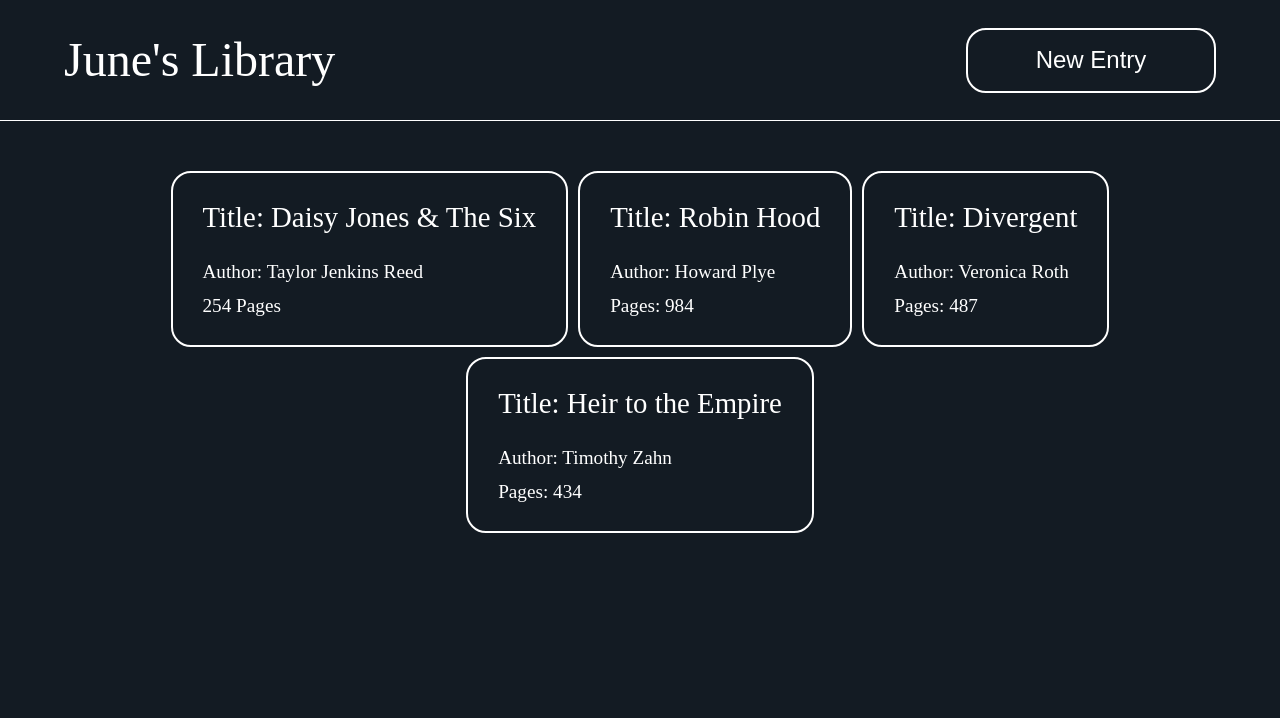
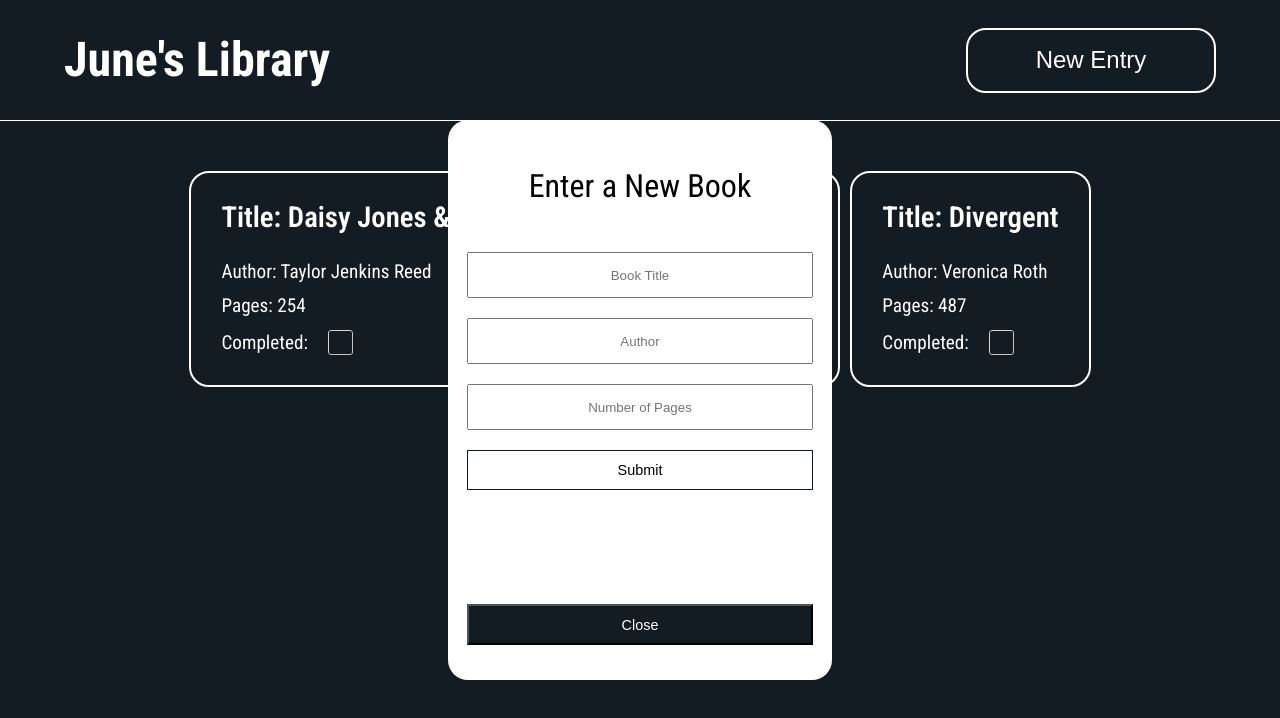
Before and after one commit to juniortorr/library, a plain HTML site: page index.html in a window 1280 px wide. Both pictures are taken after a click on the button "New Entry". Drawn offline with Linux system fonts and the light colour scheme.

Commit message:
finished javascript that allowed check marks on cards

```diff
--- a/index.css
+++ b/index.css
@@ -46,8 +46,13 @@ table {
 	border-collapse: collapse;
 	border-spacing: 0;
 }
+body {
+    font-family: 'Open Sans', sans-serif;
+font-family: 'Roboto Condensed', sans-serif;
+}
 
 .container {
+    position: relative;
     background-color: #131B23;
     color: white;
     height: 100vh;
@@ -70,6 +75,7 @@ table {
 }
 .headerTxt h1 {
     font-size: 3rem;
+    font-weight: bold;
 }
 .headerTxt button {
     height: 65px;
@@ -83,11 +89,13 @@ table {
 }
 .headerTxt button:hover {
     cursor: pointer;
+    background-color: white;
+    border: 2px solid #131B23;
+    color: #131B23;
 }
 
-.hidden {
-    display: none;
-}
+
+
 .libraryContainer {
     width: 80%;
     display: flex;
@@ -108,10 +116,75 @@ table {
     border: 2px solid white;
 }
 .card h1 {
+    font-weight: 600;
     font-size: 1.8rem;
     margin-bottom: 15px;
+}
+.card img {
+    height: 25px;
+    width: 25px;
+}
+.readCheck{
+    display: flex;
+    gap: 20px;
+    align-items: center;
 }
 .card h2 {
     font-size: 1.2rem;
 
 }
+.popUp {
+    color: black;
+    position: absolute;
+    height: 70%;
+    background-color: white;
+    width: 30vw;
+    left: 35%;
+    bottom: 15%;
+    border-radius: 20px;
+    display: flex;
+    justify-content: center;
+    flex-direction: column;
+    align-items: center;
+}
+.popUp > h1 {
+    font-size: 2rem;
+    margin-top: 50px;
+}
+form {
+    margin-top: 50px;
+    height: 80%;
+    width: 90%;
+    display: flex;
+    flex-direction: column;
+    gap: 20px;
+    color: black;
+}
+input {
+    text-align: center;
+    height: 40px;
+}
+.popUp form button {
+    outline: none;
+    height: 40px;
+    font-size: .9rem;
+    font-weight: semi-bold;
+    background-color: white;
+    border: 1px solid #131B23;
+    cursor: pointer;
+
+}
+
+.close {
+    height: 50px;
+    font-size: .9rem;
+    width: 90%;
+    margin-bottom: 35px;
+    cursor: pointer;
+    background-color: #131B23;
+    color: white;
+}
+
+.hidden {
+    display: none;
+}
--- a/index.html
+++ b/index.html
@@ -5,6 +5,9 @@
     <meta name="viewport" content="width=device-width, initial-scale=1.0">
     <title>Document</title>
     <link rel="stylesheet" href="index.css">
+    <link rel="preconnect" href="https://fonts.googleapis.com">
+<link rel="preconnect" href="https://fonts.gstatic.com" crossorigin>
+<link href="https://fonts.googleapis.com/css2?family=Open+Sans:wght@300;400;600&family=Roboto+Condensed:wght@400;600;700&display=swap" rel="stylesheet">
 </head>
 <body>
 <div class="container">
@@ -15,27 +18,17 @@
         </div>
 
     </div>
-    <div class="libraryContainer">
-        <div class="card">
-            <h1>Title: Daisy Jones & The Six</h2>
-            <h2>Author: Taylor Jenkins Reed</h2>
-            <h2>254 Pages</h2>
-        </div>
-    </div>
+    <div class="libraryContainer"></div>
 
     <div class="popUp hidden">
-        <form action="/">
-            <label for="title">Title</label>
-            <input id="title" type="text">
-
-            <label for="author">Author</label>
-            <input id="author" type="text">
-
-            <label for="pages">Pages</label>
-            <input id="pages" type="text">
-            <button type="submit">Submit</button>
+        <h1>Enter a New Book</h1>
+        <form action="">
+            <input id="title" type="text" placeholder="Book Title">
+            <input id="author" type="text" placeholder="Author">
+            <input id="pages" type="text" placeholder="Number of Pages">
+            <button class="submit">Submit</button>
         </form>
-        <button>Close</button>
+        <button class="close">Close</button>
     </div>
 </div>
     <script src="index.js"></script>
--- a/index.js
+++ b/index.js
@@ -1,7 +1,15 @@
 const libraryContainer = document.querySelector('.libraryContainer');
 const newEntryBtn = document.querySelector('.newEntryBtn');
+const submit = document.querySelector('.submit');
+const popup = document.querySelector('.popUp');
+const closeBtn = document.querySelector('.close');
+const form = document.querySelector('form');
+const inputTitle = document.querySelector('#title');
+const inputAuthor = document.querySelector('#author');
+const inputPages = document.querySelector('#pages');
+const emptyCheck = document.querySelectorAll('.emptyCheck');
+const checkMark = document.querySelectorAll('.checkmark');
 let myLibrary = [];
-
 // create a function to create  a prototype for books to follow
 
 function Book(name, author, pages){
@@ -10,15 +18,20 @@ function Book(name, author, pages){
     this.pages = pages;
 }
 
+const daisyJones = new Book('Daisy Jones & the Six', 'Taylor Jenkins Reed', '254')
 const robinHood = new Book('Robin Hood', 'Howard Plye', '984');
 const starWars = new Book('Heir to the Empire', 'Timothy Zahn', '434')
 const divergent =  new Book('Divergent', 'Veronica Roth', '487')
 
+myLibrary.push(daisyJones);
 myLibrary.push(robinHood);
 myLibrary.push(divergent);
 myLibrary.push(starWars);
 
-myLibrary.forEach((book) => {
+
+// create function that will create a card for each book
+
+function createCard(book) {
     const card = document.createElement('div');
     card.classList.add('card')
     libraryContainer.append(card);
@@ -28,11 +41,69 @@ myLibrary.forEach((book) => {
     author.textContent = `Author: ${book.author}`;
     const pageNumber = document.createElement('h2')
     pageNumber.textContent = `Pages: ${book.pages}`;
+    const readCheck = document.createElement('div');
+    const read = document.createElement('h2');
+    readCheck.classList.add('readCheck');
+    read.textContent = 'Completed:'
+    const img1 = document.createElement('img');
+    img1.setAttribute('src', 'imgs/emptyCheckbox.png');
+    img1.classList.add('emptyCheck');
+    const img2 = document.createElement('img');
+    img2.setAttribute('src', 'imgs/checkmark.png');
+    img2.classList.add('checkmark');
+    img2.classList.add('hidden')
+    img1.addEventListener('click', () => showCheckMark(img1, img2));
+    img2.addEventListener('click', () => showCheckMark(img2, img1));
+    readCheck.append(read);
+    readCheck.append(img1);
     card.append(title);
     card.append(author);
     card.append(pageNumber);
+    card.append(readCheck);
+    readCheck.append(img2)
+}
+
+function showCheckMark (hide, show) {
+    hide.classList.add('hidden')
+    show.classList.remove('hidden');
+}
+
+// create a function that will add a book to a library
+function addBook(newBook) {
+    myLibrary.push(newBook);
+    createCard(newBook);
+}
+// create a function that will remove the hidden class on the popup
+
+newEntryBtn.addEventListener('click', () => {
+    popup.classList.remove('hidden')
+})
+closeBtn.addEventListener('click', () => {
+    popup.classList.add('hidden');
 })
 
-// create a function that will add a book to a library
+// create a function to toggle checkmark
 
-// create a function that will remove the hidden class on the popup
+function toggleCheck() {
+    const newChecks = document.querySelectorAll('.emptyCheck')
+    const newCheck2 = document.querySelectorAll('.checkmark')
+    // newChecks.forEach((check) => {
+    //     check.classList.toggle('hidden');
+    // })
+    // newCheck2.forEach((check) => {
+    //     check.classList.toggle('hidden');
+    // })
+}
+
+// add event listener to submit button
+form.addEventListener('submit', (e) => {
+    e.preventDefault();
+    const formBook = new Book(inputTitle.value, inputAuthor.value, inputPages.value);
+    addBook(formBook);
+    popup.classList.add('hidden');
+    console.log(myLibrary)
+})
+
+myLibrary.forEach((libraryBook) => {
+    createCard(libraryBook)
+})
```
Also changed, not shown: imgs/checkmark.png (added), imgs/emptyCheckbox.png (added).
